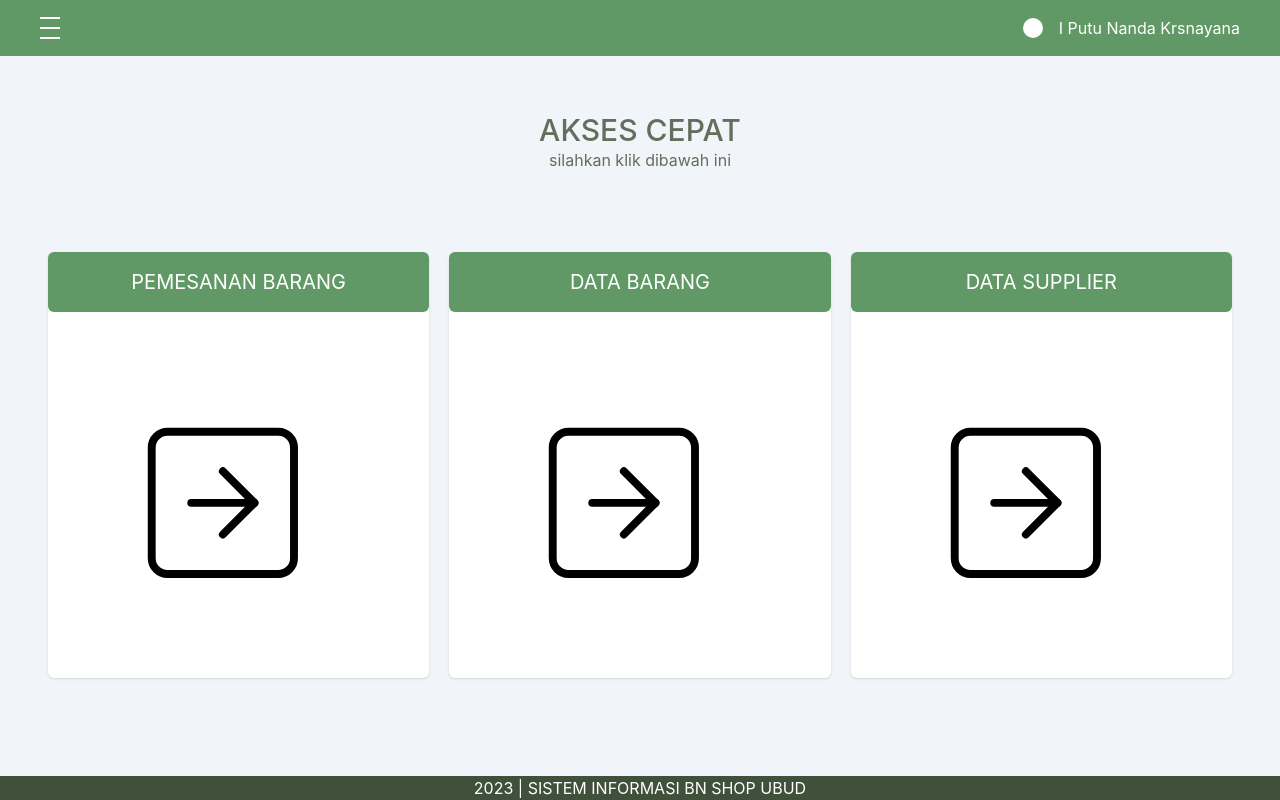
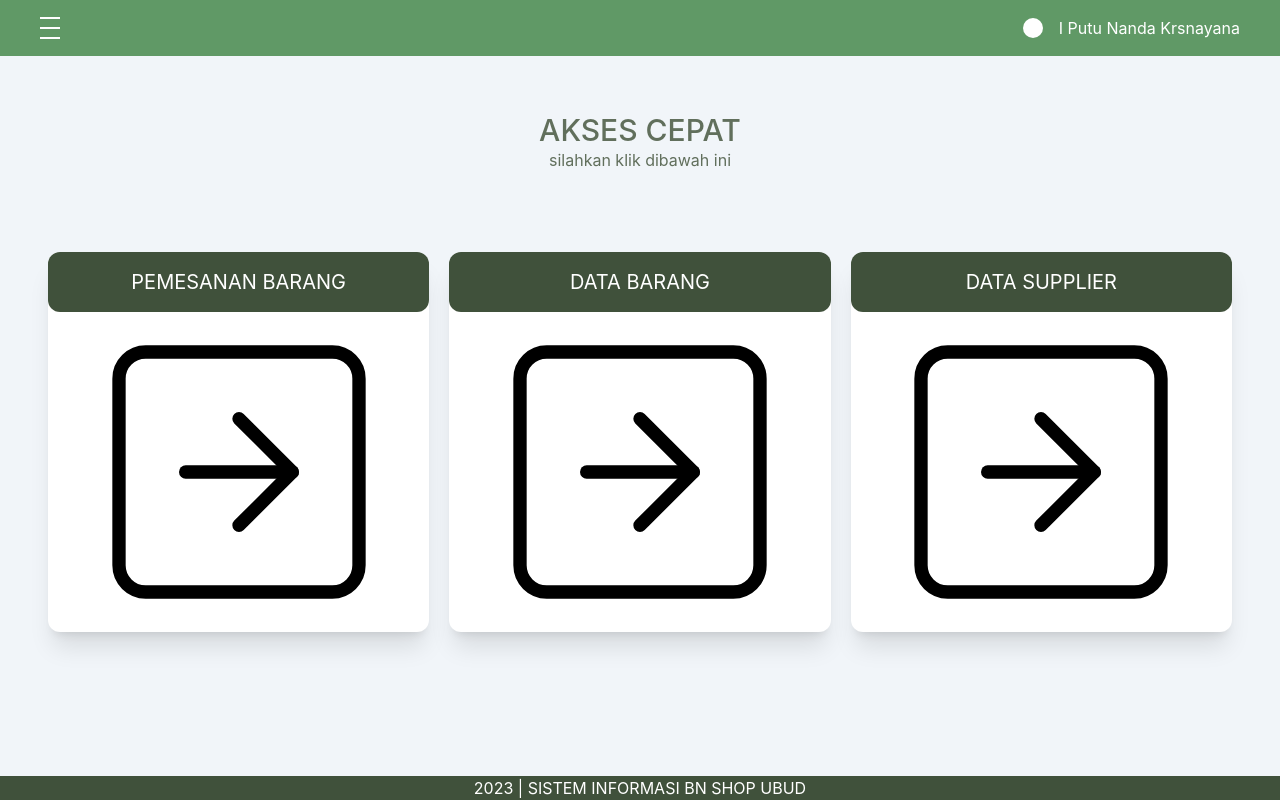
Before and after one commit to AxelanO7/bn-shop-frontend-web-js, a React (Create React App) app: page /dashboard in a window 1280 px wide. Built offline with nearby package versions, Linux system fonts and the light colour scheme.

Commit message:
Update routes in App.tsx and DashboardPage.tsx

```diff
--- a/src/App.tsx
+++ b/src/App.tsx
@@ -33,6 +33,7 @@ function App() {
     <BrowserRouter>
       <Routes>
         <Route path="/" element={<LoginPage />} />
+        {/* <Routes path="/" element={<LoginPage />} /> */}
 
         <Route path="/login" element={<LoginPage />} />
         <Route path="/dashboard" element={<DashboardPage />} />
--- a/src/pages/dashboard_page.tsx
+++ b/src/pages/dashboard_page.tsx
@@ -8,36 +8,25 @@ export default function DashboardPage() {
       <HeaderPage>AKSES CEPAT</HeaderPage>
       <p className="text-center">silahkan klik dibawah ini</p>
       <div className="h-20" />
-      <div className="grid grid-cols-3 gap-5 w-full  text-center text-white">
+      <div className="grid grid-cols-3 gap-5 w-full text-center text-white">
         <div
-          className="bg-white shadow rounded-md"
+          className="bg-white shadow-xl rounded-xl cursor-pointer"
           onClick={() => {
             window.location.href = "/order";
           }}
         >
-          <p className="text-xl bg-green rounded-md py-4">PEMESANAN BARANG</p>
-          <div className="h-4"></div>
-          {/* <svg
+          <p className="text-xl bg-dark_green rounded-xl py-4">
+            PEMESANAN BARANG
+          </p>
+          <svg
             xmlns="http://www.w3.org/2000/svg"
             viewBox="0 0 24 24"
-            fill="currentColor"
-            className="w-1/2 mx-auto"
-          >
-            <path
-              fillRule="evenodd"
-              d="M12 2.25c-5.385 0-9.75 4.365-9.75 9.75s4.365 9.75 9.75 9.75 9.75-4.365 9.75-9.75S17.385 2.25 12 2.25zm4.28 10.28a.75.75 0 000-1.06l-3-3a.75.75 0 10-1.06 1.06l1.72 1.72H8.25a.75.75 0 000 1.5h5.69l-1.72 1.72a.75.75 0 101.06 1.06l3-3z"
-              clipRule="evenodd"
-            />
-          </svg> */}
-          <svg
-            xmlns="http://www.w3.org/2000/svg"
-            viewBox="0 0 28 24"
             fill="none"
             stroke="black"
             stroke-width="1"
             stroke-linecap="round"
             stroke-linejoin="round"
-            className="lucide lucide-arrow-right-square p-20"
+            className="lucide lucide-arrow-right-square w-80 mx-auto"
           >
             <rect width="18" height="18" x="3" y="3" rx="2" />
             <path d="M8 12h8" />
@@ -45,34 +34,21 @@ export default function DashboardPage() {
           </svg>
         </div>
         <div
-          className="bg-white shadow rounded-md"
+          className="bg-white shadow-xl rounded-xl"
           onClick={() => {
             window.location.href = "/stock";
           }}
         >
-          <p className="text-xl bg-green rounded-md py-4">DATA BARANG</p>
-          <div className="h-4"></div>
-          {/* <svg
+          <p className="text-xl bg-dark_green rounded-xl py-4">DATA BARANG</p>
+          <svg
             xmlns="http://www.w3.org/2000/svg"
             viewBox="0 0 24 24"
-            fill="currentColor"
-            className="w-1/2 mx-auto"
-          >
-            <path
-              fillRule="evenodd"
-              d="M12 2.25c-5.385 0-9.75 4.365-9.75 9.75s4.365 9.75 9.75 9.75 9.75-4.365 9.75-9.75S17.385 2.25 12 2.25zm4.28 10.28a.75.75 0 000-1.06l-3-3a.75.75 0 10-1.06 1.06l1.72 1.72H8.25a.75.75 0 000 1.5h5.69l-1.72 1.72a.75.75 0 101.06 1.06l3-3z"
-              clipRule="evenodd"
-            />
-          </svg> */}
-          <svg
-            xmlns="http://www.w3.org/2000/svg"
-            viewBox="0 0 28 24"
             fill="none"
             stroke="black"
             stroke-width="1"
             stroke-linecap="round"
             stroke-linejoin="round"
-            className="lucide lucide-arrow-right-square p-20"
+            className="lucide lucide-arrow-right-square w-80 mx-auto"
           >
             <rect width="18" height="18" x="3" y="3" rx="2" />
             <path d="M8 12h8" />
@@ -80,34 +56,21 @@ export default function DashboardPage() {
           </svg>
         </div>
         <div
-          className="bg-white shadow rounded-md"
+          className="bg-white shadow-xl rounded-xl"
           onClick={() => {
             window.location.href = "/supplier";
           }}
         >
-          <p className="text-xl bg-green rounded-md py-4">DATA SUPPLIER</p>
-          <div className="h-4"></div>
-          {/* <svg
+          <p className="text-xl bg-dark_green rounded-xl py-4">DATA SUPPLIER</p>
+          <svg
             xmlns="http://www.w3.org/2000/svg"
             viewBox="0 0 24 24"
-            fill="currentColor"
-            className="w-1/2 mx-auto"
-          >
-            <path
-              fillRule="evenodd"
-              d="M12 2.25c-5.385 0-9.75 4.365-9.75 9.75s4.365 9.75 9.75 9.75 9.75-4.365 9.75-9.75S17.385 2.25 12 2.25zm4.28 10.28a.75.75 0 000-1.06l-3-3a.75.75 0 10-1.06 1.06l1.72 1.72H8.25a.75.75 0 000 1.5h5.69l-1.72 1.72a.75.75 0 101.06 1.06l3-3z"
-              clipRule="evenodd"
-            />
-          </svg> */}
-          <svg
-            xmlns="http://www.w3.org/2000/svg"
-            viewBox="0 0 28 24"
             fill="none"
             stroke="black"
             stroke-width="1"
             stroke-linecap="round"
             stroke-linejoin="round"
-            className="lucide lucide-arrow-right-square p-20"
+            className="lucide lucide-arrow-right-square w-80 mx-auto"
           >
             <rect width="18" height="18" x="3" y="3" rx="2" />
             <path d="M8 12h8" />
```
